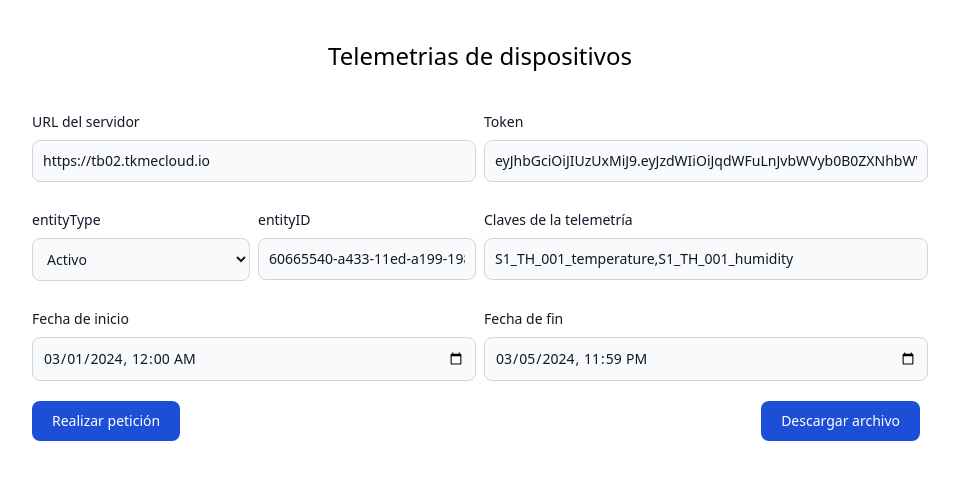
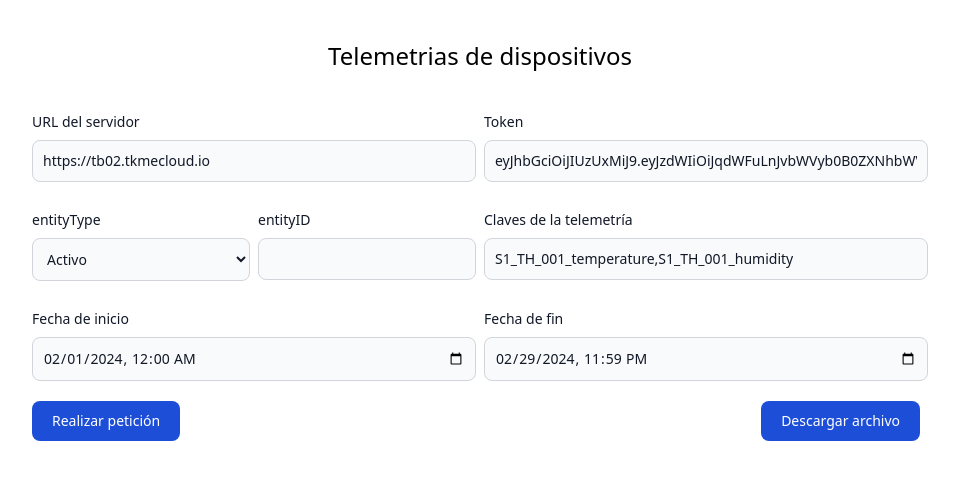
Before and after one commit to Jcarlos-rl/telemetryThingsboardAPI, a plain HTML site: page index.html in a window 1280 px wide. Shown: the whole page, without its empty margins (160-1119 px from the left). Drawn offline with nearby package versions, Linux system fonts and the light colour scheme.

Commit message:
change range

```diff
--- a/index.html
+++ b/index.html
@@ -28,7 +28,7 @@
                 </div>
                 <div class="mb-5 col-span-3">
                     <label for="entityId" class="block mb-2 text-sm font-medium text-gray-900">entityID</label>
-                    <input type="text" id="entityId" class="bg-gray-50 border border-gray-300 text-gray-900 text-sm rounded-lg focus:ring-blue-500 focus:border-blue-500 block w-full p-2.5" value="60665540-a433-11ed-a199-1988071ea567"/>
+                    <input type="text" id="entityId" class="bg-gray-50 border border-gray-300 text-gray-900 text-sm rounded-lg focus:ring-blue-500 focus:border-blue-500 block w-full p-2.5"/>
                 </div>
                 <div class="mb-5 col-span-6">
                     <label for="keys" class="block mb-2 text-sm font-medium text-gray-900">Claves de la telemetría</label>
@@ -36,11 +36,11 @@
                 </div>
                 <div class="mb-5 col-span-6">
                     <label for="startDay" class="block mb-2 text-sm font-medium text-gray-900">Fecha de inicio</label>
-                    <input type="datetime-local" id="startDay" class="bg-gray-50 border border-gray-300 text-gray-900 text-sm rounded-lg focus:ring-blue-500 focus:border-blue-500 block w-full p-2.5" value="2024-03-01T00:00"/>
+                    <input type="datetime-local" id="startDay" class="bg-gray-50 border border-gray-300 text-gray-900 text-sm rounded-lg focus:ring-blue-500 focus:border-blue-500 block w-full p-2.5" value="2024-02-01T00:00"/>
                 </div>
                 <div class="mb-5 col-span-6">
                     <label for="endDay" class="block mb-2 text-sm font-medium text-gray-900">Fecha de fin</label>
-                    <input type="datetime-local" id="endDay" class="bg-gray-50 border border-gray-300 text-gray-900 text-sm rounded-lg focus:ring-blue-500 focus:border-blue-500 block w-full p-2.5" value="2024-03-05T23:59"/>
+                    <input type="datetime-local" id="endDay" class="bg-gray-50 border border-gray-300 text-gray-900 text-sm rounded-lg focus:ring-blue-500 focus:border-blue-500 block w-full p-2.5" value="2024-02-29T23:59"/>
                 </div>
             </div>
             <div class="flex justify-between">
```
